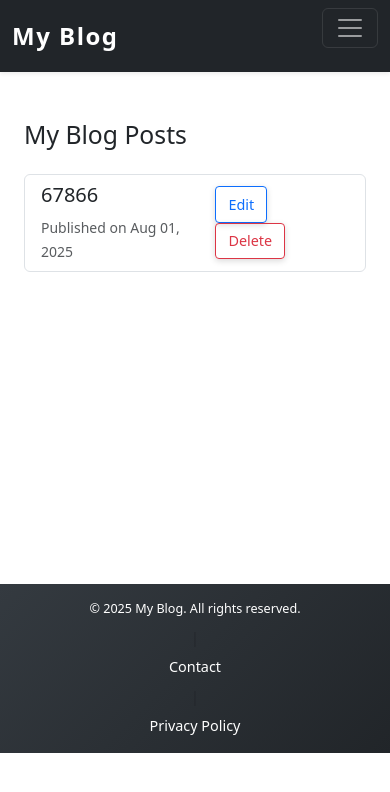
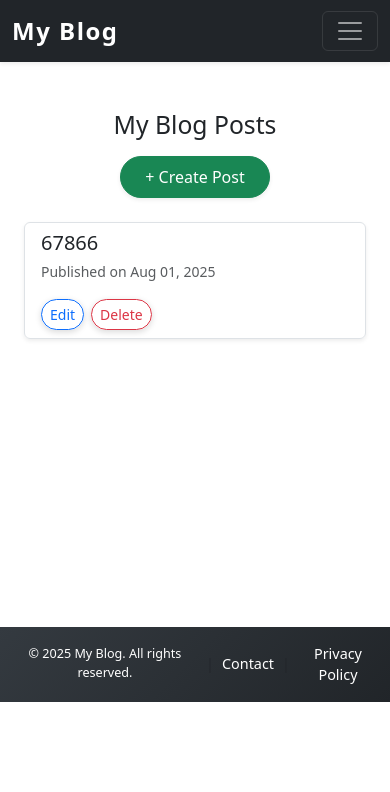
Before and after one commit to 1994basilpaul-hub/myblog, a Django app: page /my-posts/ in a window 390 px wide. Shown: the top 792 px of the page. Run offline with Django 5.2, Linux system fonts and the light colour scheme; a user stored in the database is signed in; data comes from the database, SQL or seed files in the repository.

Commit message:
Update base.html and user_blog_list.html for mobile and laptop optimization

```diff
--- a/blog/templates/base.html
+++ b/blog/templates/base.html
@@ -7,67 +7,35 @@
 
   <link href="https://cdn.jsdelivr.net/npm/bootstrap@5.3.0/dist/css/bootstrap.min.css" rel="stylesheet" />
   <style>
-    /* Active nav link */
+    /* Navbar active link styling */
     .nav-link.active {
       font-weight: 600;
       color: #0d6efd !important;
       border-bottom: 2px solid #0d6efd;
     }
-
-    /* Button shadow smoothness */
+    /* Smooth button shadows */
     .btn {
       box-shadow: 0 2px 6px rgba(0,0,0,0.15);
       transition: box-shadow 0.3s ease;
     }
-
     .btn:hover, .btn:focus {
       box-shadow: 0 4px 12px rgba(0,0,0,0.25);
     }
-
-    /* Navbar brand logo styling */
+    /* Navbar brand - bolder and larger */
     .navbar-brand {
       font-weight: 700;
       font-size: 1.5rem;
       letter-spacing: 1.5px;
     }
-
-    /* Footer design */
+    /* Footer styling */
     footer {
       background: linear-gradient(135deg, #343a40 0%, #212529 100%);
       font-size: 0.9rem;
     }
-
-    /* Search box width - desktop */
+    /* Search input bigger on desktop */
     @media (min-width: 768px) {
       form.d-flex input.form-control {
         width: 250px;
-      }
-    }
-
-    /* Responsive button spacing */
-    @media (max-width: 767.98px) {
-      .btn {
-        font-size: 0.9rem;
-        padding: 0.4rem 0.75rem;
-      }
-
-      .navbar-nav {
-        text-align: center;
-      }
-
-      form.d-flex {
-        flex-direction: column;
-        gap: 0.5rem;
-        align-items: stretch;
-      }
-
-      form.d-flex input,
-      form.d-flex button {
-        width: 100%;
-      }
-
-      .navbar-toggler {
-        margin-bottom: 1rem;
       }
     }
   </style>
@@ -83,7 +51,8 @@
     </button>
 
     <div class="collapse navbar-collapse" id="navbarNav">
-      <!-- Left nav links -->
+
+      <!-- Left links -->
       <ul class="navbar-nav me-auto mb-2 mb-lg-0">
         <li class="nav-item">
           <a class="nav-link {% if request.resolver_match.url_name == 'home' %}active{% endif %}" href="{% url 'home' %}">Home</a>
@@ -98,22 +67,17 @@
         {% endif %}
       </ul>
 
-      <!-- Right section -->
-      <div class="d-flex flex-column flex-lg-row align-items-lg-center ms-auto gap-2">
+      <!-- Right side: Search + Create Post + User Info -->
+      <div class="d-flex align-items-center ms-auto">
         <!-- Search form -->
-        <form class="d-flex me-lg-3" method="get" action="{% url 'blog_list' %}">
+        <form class="d-flex me-3" method="get" action="{% url 'blog_list' %}">
           <input class="form-control me-2 rounded-pill" type="search" name="q" placeholder="Search..." value="{{ request.GET.q|default:'' }}" aria-label="Search" />
           <button class="btn btn-outline-light rounded-pill px-4" type="submit">Search</button>
         </form>
 
-        <!-- Create Post -->
-        {% if user.is_authenticated %}
-        <a href="{% url 'create_blog' %}" class="btn btn-success rounded-pill shadow-sm px-4 py-2">+ Create Post</a>
-        {% else %}
-        <a href="{% url 'login' %}" class="btn btn-outline-light rounded-pill px-4 py-2">+ Create Post</a>
-        {% endif %}
 
-        <!-- Auth links -->
+
+        <!-- Auth Links -->
         <ul class="navbar-nav d-flex flex-row align-items-center gap-3 mb-0">
           {% if user.is_authenticated %}
           <li class="nav-item">
@@ -132,11 +96,11 @@
           {% endif %}
         </ul>
       </div>
+
     </div>
   </div>
 </nav>
 
-<!-- Flash Messages -->
 <div class="container mt-3">
   {% if messages %}
     {% for message in messages %}
@@ -147,12 +111,13 @@
 
 <!-- Main Content -->
 <div class="container">
-  {% block content %}{% endblock %}
+  {% block content %}
+  {% endblock %}
 </div>
 
 <!-- Footer -->
 <footer class="text-white text-center py-3 mt-5">
-  <div class="container d-flex flex-column flex-md-row justify-content-center align-items-center gap-2">
+  <div class="container d-flex justify-content-center align-items-center gap-2">
     <small>&copy; 2025 My Blog. All rights reserved.</small>
     <span class="text-muted">|</span>
     <a href="#" class="text-white text-decoration-none" title="Contact">Contact</a>
--- a/blog/templates/user_blog_list.html
+++ b/blog/templates/user_blog_list.html
@@ -3,25 +3,31 @@
 
 {% block content %}
 <div class="container mt-5">
-  <h2 class="mb-4">My Blog Posts</h2>
+  <div class="d-flex flex-column flex-md-row justify-content-between align-items-center mb-4 gap-3">
+    <h2 class="m-0">My Blog Posts</h2>
+    <a href="{% url 'create_blog' %}" class="btn btn-success rounded-pill shadow-sm px-4 py-2 fs-6">
+      + Create Post
+    </a>
+  </div>
 
   {% if posts %}
-    <div class="list-group">
+    <div class="list-group shadow-sm rounded">
       {% for post in posts %}
-        <div class="list-group-item d-flex justify-content-between align-items-center">
-          <div>
-            <h5>{{ post.title }}</h5>
+        <div class="list-group-item d-flex flex-column flex-md-row justify-content-between align-items-start align-items-md-center gap-3">
+          <div class="flex-grow-1">
+            <h5 class="mb-1">{{ post.title }}</h5>
             <small class="text-muted">Published on {{ post.created_at|date:"M d, Y" }}</small>
           </div>
-          <div>
-            <a href="{% url 'edit_blog' post.pk %}" class="btn btn-sm btn-outline-primary me-2">Edit</a>
-            <a href="{% url 'delete_blog' post.pk %}" class="btn btn-sm btn-outline-danger">Delete</a>
-          </div>
+      <div class="btn-group" role="group" aria-label="Post actions">
+  <a href="{% url 'edit_blog' post.pk %}" class="btn btn-sm btn-outline-primary me-2 rounded-pill">Edit</a>
+  <a href="{% url 'delete_blog' post.pk %}" class="btn btn-sm btn-outline-danger rounded-pill">Delete</a>
+</div>
+
         </div>
       {% endfor %}
     </div>
   {% else %}
-    <p>You have not created any blog posts yet.</p>
+    <p class="text-muted fst-italic">You have not created any blog posts yet.</p>
   {% endif %}
-</div><br><br><br><br><br><br><br><br><br><br><br>
+</div><br><br><br><br><br><br><br><br><br><br>
 {% endblock %}
```
